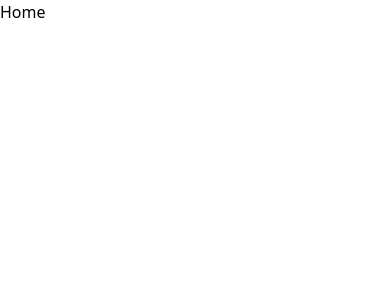
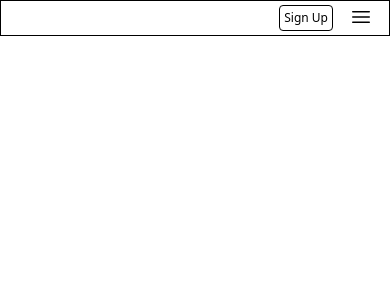
Before and after one commit to devin1324/shahija, a Next.js app: page / in a window 390 px wide. Shown: the top 300 px of the page. Built offline with nearby package versions, Linux system fonts and the light colour scheme.

Commit message:
feat:mobile navbar

```diff
--- /dev/null
+++ b/app/components/navigation.tsx
@@ -0,0 +1,50 @@
+"use client";
+import { Bars3Icon, XMarkIcon } from "@heroicons/react/24/solid";
+import clsx from "clsx";
+import Link from "next/link";
+import { useState } from "react";
+
+function Navigation() {
+  const [isOpen, setIsOpen] = useState(false);
+
+  const onHamburgerClick = () => {
+    setIsOpen(!isOpen);
+  };
+
+  return (
+    <div className="flex justify-between py-1 px-4 border border-black relative">
+      <div></div>
+      <div className="flex">
+        <Link href={"/signup"} className="text-xs border block border-black px-1 py-1 rounded">
+          Sign Up
+        </Link>
+        <Hamburger onClick={onHamburgerClick} isOpen={isOpen} />
+        <div
+          className={clsx("absolute border border-black top-9 right-4 px-4 rounded flex flex-col", {
+            hidden: !isOpen,
+          })}
+        >
+          <Link href={"/"} className="block text-right py-2 font-semibold text-xs" onClick={()=>{setIsOpen(!isOpen)}}>
+            Home
+          </Link>
+          <Link href={"/shop"} className="block text-right py-2 font-semibold text-xs" onClick={()=>{setIsOpen(!isOpen)}}>
+            Shop
+          </Link>
+          <Link href={"/help"} className="block text-right py-2 font-semibold text-xs" onClick={()=>{setIsOpen(!isOpen)}}>
+            Help
+          </Link>
+        </div>
+      </div>
+    </div>
+  );
+}
+
+export default Navigation;
+
+function Hamburger({ onClick, isOpen }: { onClick: () => void; isOpen: boolean }) {
+  if (!isOpen) {
+    return <Bars3Icon width={24} height={24} className="ml-4 cursor-pointer" onClick={onClick} />;
+  } else {
+    return <XMarkIcon width={24} height={24} className="ml-4 cursor-pointer" onClick={onClick} />;
+  }
+}
--- a/app/layout.tsx
+++ b/app/layout.tsx
@@ -1,16 +1,18 @@
-import './globals.css'
+import "./globals.css";
+import Navigation from "./components/navigation";
 
 export default function RootLayout({
   children,
 }: {
-  children: React.ReactNode
+  children: React.ReactNode;
 }) {
   return (
     <html lang="en">
       <head />
       <body>
+        <Navigation />
         {children}
       </body>
     </html>
-  )
+  );
 }
--- a/app/page.tsx
+++ b/app/page.tsx
@@ -1,5 +1,5 @@
 export default function Home() {
   return (
-    <h1>Home</h1>
+    <div></div>
   )
 }
--- a/package.json
+++ b/package.json
@@ -9,10 +9,13 @@
     "lint": "next lint"
   },
   "dependencies": {
+    "@headlessui/react": "^1.7.7",
+    "@heroicons/react": "^2.0.13",
     "@next/font": "13.1.2",
     "@types/node": "18.11.18",
     "@types/react": "18.0.26",
     "@types/react-dom": "18.0.10",
+    "clsx": "^1.2.1",
     "eslint": "8.32.0",
     "eslint-config-next": "13.1.2",
     "next": "13.1.2",
```
Also changed, not shown: .prettierrc.json (added), 1 other file (tests, documents, lock files or other folders).
